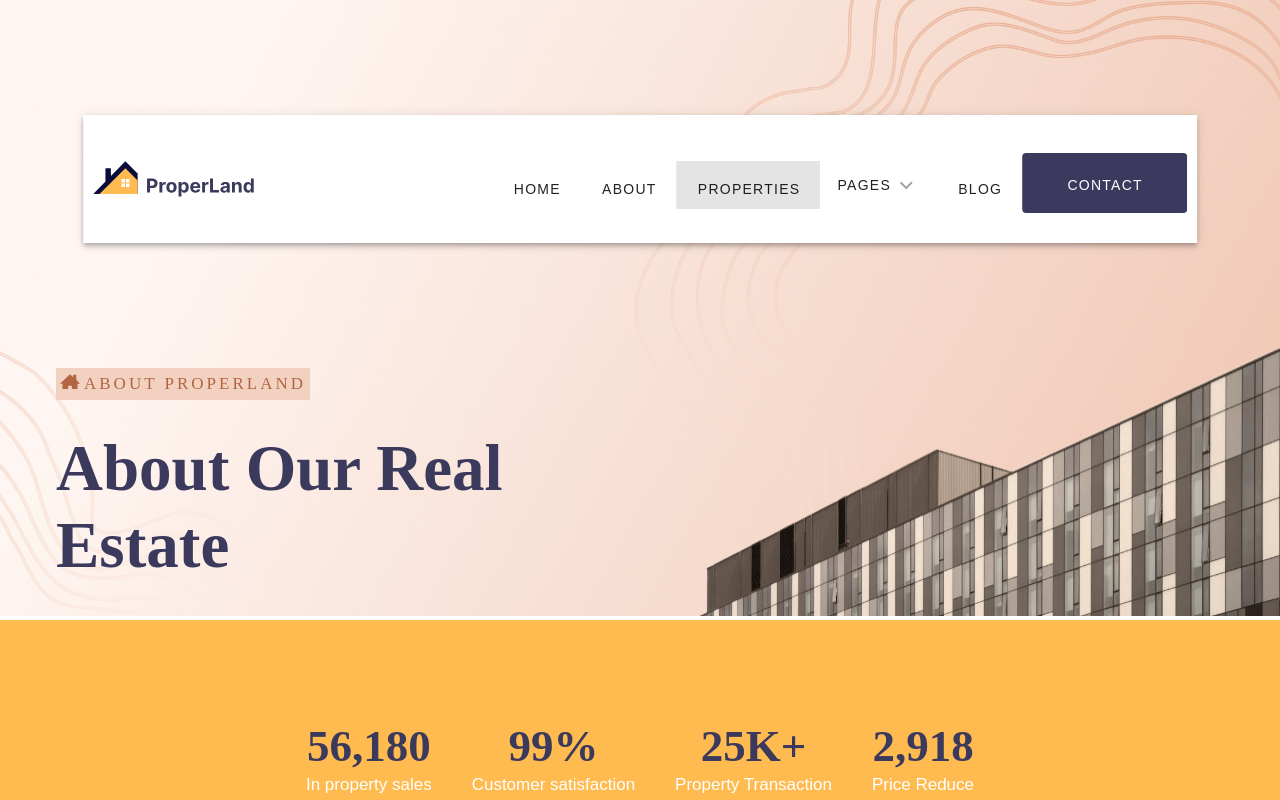
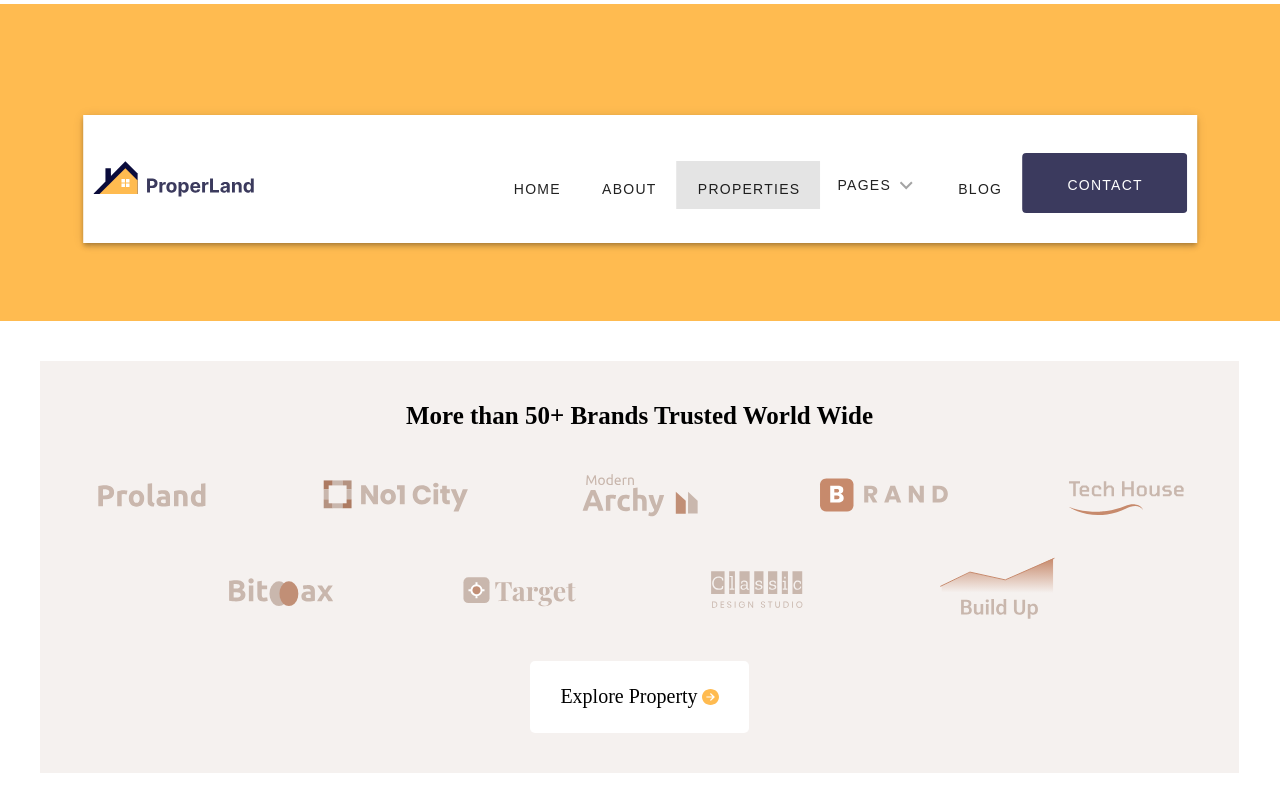
Before and after one commit to Salem-Team/Real_Estate, a Vue app: page /about-view in a window 1280 px wide. Shown: the top 800 px of the page. Built offline with nearby package versions, Linux system fonts and the light colour scheme; a web font is replaced by a local one.

Commit message:
Update AboutView.vue

```diff
--- a/src/views/AboutView.vue
+++ b/src/views/AboutView.vue
@@ -1,32 +1,6 @@
 <template>
   <section class="banner mb-1">
-    <!-- Start Landding Banner -->
-    <div class="parent">
-      <v-container>
-        <v-row>
-          <v-col cols="5" class="mt-64 mb-4">
-            <div class="cont d-flex flex-column text-left mt-24">
-              <h4 class="flex flex-row gap-1 p-1">
-                <span><img src="@/assets/home_icon.svg" alt="" /></span>ABOUT
-                PROPERLAND
-              </h4>
-              <h1 class="title">About Our Real Estate</h1>
-            </div>
-          </v-col>
-          <v-col cols="7">
-            <div class="parent_img relative">
-              <img
-                class="w-full h-fit absolute top-44"
-                src="@/assets/about_properland.svg"
-                alt=""
-                style="left: 118px"
-              />
-            </div>
-          </v-col>
-        </v-row>
-      </v-container>
-    </div>
-    <!-- End Landding Banner -->
+
   </section>
   <section>
     <prop-coun />
```
